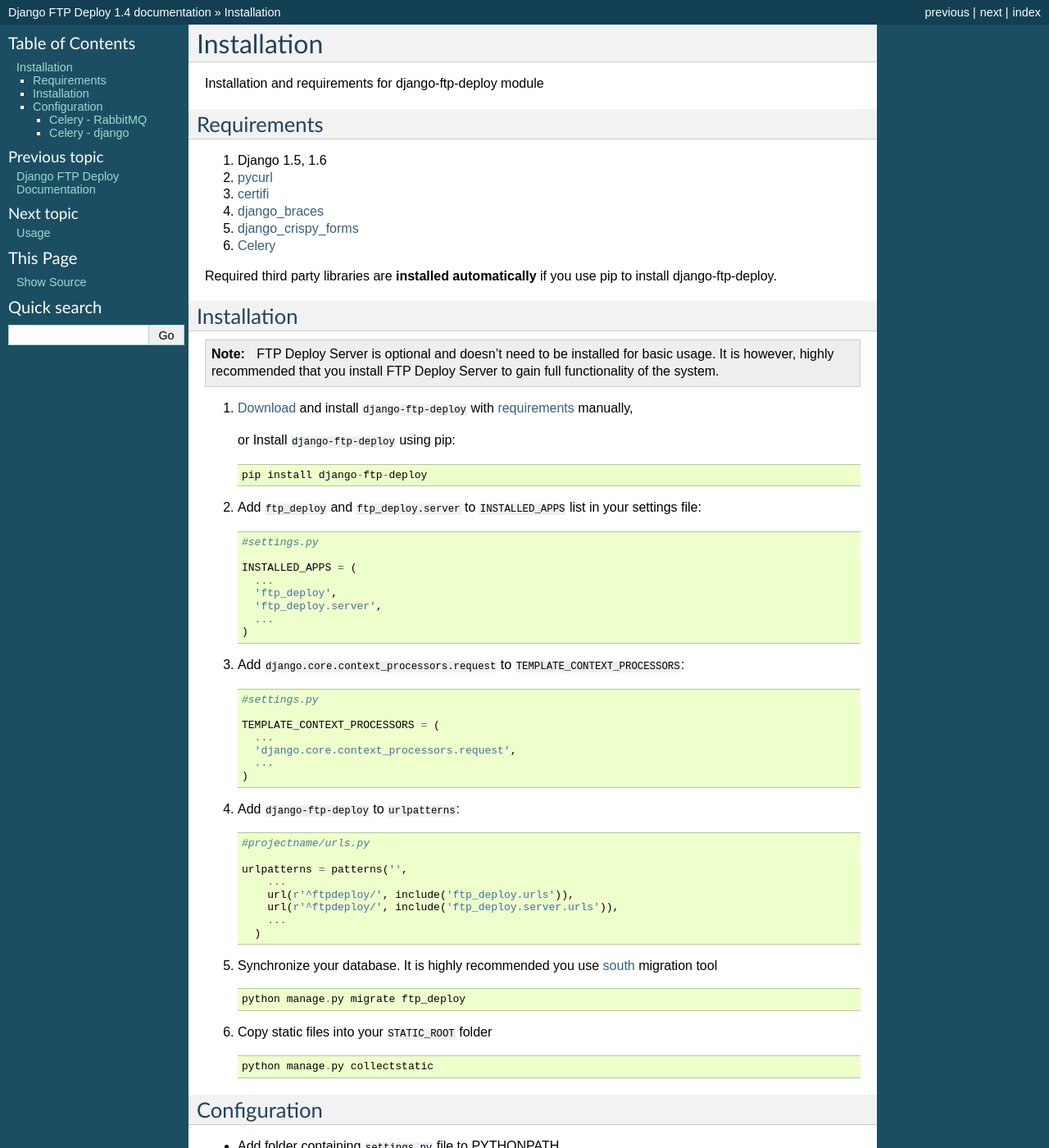
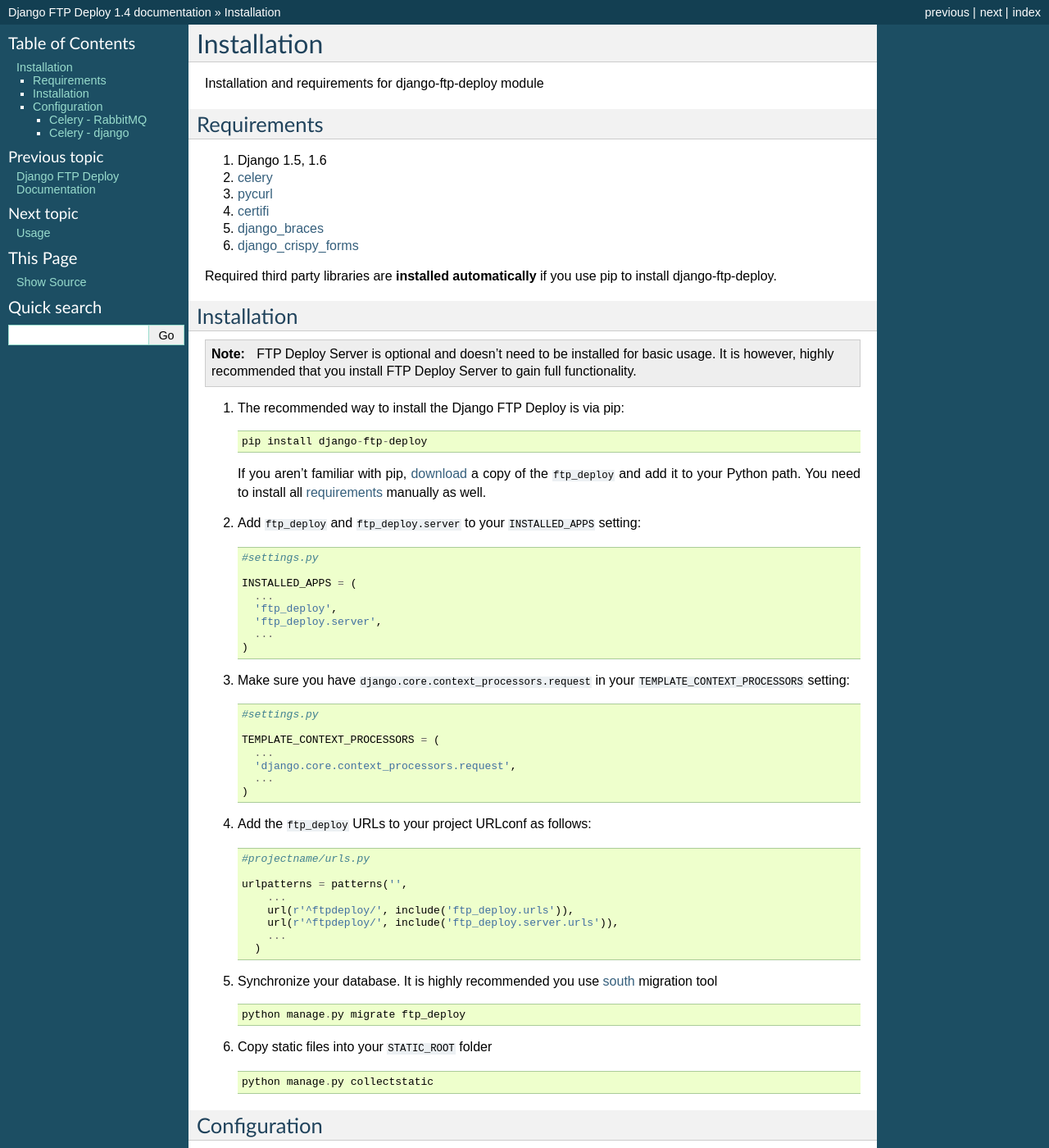
Before and after one commit to eabg/django-ftp-deploy, a Sphinx documentation site: the page built from docs/installation.rst, in a window 1280 px wide and 1400 px high. Shown: the whole window at 82% size. Built offline with Sphinx 7.4.7, drawn with Linux system fonts in a browser that asks for light colours; some of the changed text lies outside the part shown.

Commit message:
Update docs

```diff
--- a/docs/getinvolved.rst
+++ b/docs/getinvolved.rst
@@ -7,7 +7,7 @@
 
     git clone https://bitbucket.org/lpakula/django-ftp-deploy.git
 
-#. Add ``django-ftp-deploy`` folder to PYTHONPATH:
+#. Add ``django-ftp-deploy`` folder to your Python path
 
 #. Install application as described in :ref:`installation <installation>` section.
 
--- a/docs/installation.rst
+++ b/docs/installation.rst
@@ -23,17 +23,16 @@
 Installation
 ------------
 
-.. note:: FTP Deploy Server is optional and doesn't need to be installed for basic usage. It is however, highly recommended that you install FTP Deploy Server to gain full functionality of the system.
+.. note:: FTP Deploy Server is optional and doesn't need to be installed for basic usage. It is however, highly recommended that you install FTP Deploy Server to gain full functionality.
 
 
-
-#. `Download <https://pypi.python.org/pypi/django-ftp-deploy/>`_  and install ``django-ftp-deploy`` with `requirements`_ manually,
-
-   or Install ``django-ftp-deploy`` using pip::
+#. The recommended way to install the Django FTP Deploy is via pip::
 
         pip install django-ftp-deploy
 
-#. Add ``ftp_deploy`` and ``ftp_deploy.server`` to ``INSTALLED_APPS`` list in your settings file:
+   If you aren't familiar with pip, `download <https://pypi.python.org/pypi/django-ftp-deploy/>`_  a copy of the ``ftp_deploy`` and add it to your Python path. You need to install all `requirements`_ manually as well.
+
+#. Add ``ftp_deploy`` and ``ftp_deploy.server`` to your ``INSTALLED_APPS`` setting:
 
    .. code-block:: python
 
@@ -46,7 +45,7 @@
       ...
     )
 
-#. Add ``django.core.context_processors.request`` to ``TEMPLATE_CONTEXT_PROCESSORS``:
+#. Make sure you have ``django.core.context_processors.request`` in your ``TEMPLATE_CONTEXT_PROCESSORS`` setting:
 
    .. code-block:: python
 
@@ -58,7 +57,7 @@
       ...
     )
 
-#. Add ``django-ftp-deploy`` to ``urlpatterns``:
+#. Add the ``ftp_deploy`` URLs to your project URLconf as follows:
 
    .. code-block:: python
 
@@ -88,7 +87,7 @@
 
 Configuration
 -------------
-* Add folder containing ``settings.py`` file to PYTHONPATH.
+* Add folder containing ``settings.py`` file to your Python path
 
 * Add ``DEPLOY_BITBUCKET_SETTINGS`` and/or ``DEPLOY_GITHUB_SETTINGS`` configuration to your settings::
 
@@ -104,27 +103,12 @@
       'password'      : '',
     }
 
-
-  ``DEPLOY_BITBUCKET_SETTINGS``
-        | *username*: bitbucket username
-        | *password*: bitbucket password
-
-  ``DEPLOY_GITHUB_SETTINGS``
-        | *username*: github username
-        | *password*: github password
-
-
-
-
-* The FTP Deploy Dashboard **requires** the *bootstrap3* template pack for `django_crispy_forms <https://pypi.python.org/pypi/django-crispy-forms>`_
+* Set `django_crispy_forms <https://pypi.python.org/pypi/django-crispy-forms>`_ template pack to *bootstrap 3*
 
   .. code-block:: python
 
       #settings.py
       CRISPY_TEMPLATE_PACK = 'bootstrap3'
-
-
-  All required template files are included.
 
 * Add celery configuration::
 
@@ -148,7 +132,7 @@
 
     sudo apt-get install rabbitmq-server
 
-* Add celery configuration to your settings::
+* Update celery configuration as follows::
 
     #settings.py
     BROKER_URL = 'amqp://'
@@ -166,7 +150,7 @@
 
     pip install django-celery
 
-* Add *djcelery* to your ``INSTALLED_APPS``
+* Add *djcelery* to your ``INSTALLED_APPS`` setting
 
   .. code-block:: python
 
@@ -179,7 +163,7 @@
      ...
    )
 
-* Add celery configuration to your settings::
+* Update celery configuration as follows::
 
     #settings.py
     BROKER_URL = 'django://'
```
Also changed, not shown: other parts of docs/getinvolved.rst (+1 -1 lines), other parts of docs/installation.rst (+7 -7 lines), docs/index.rst (+6 -13 lines), docs/usage.rst (+8 -12 lines).
